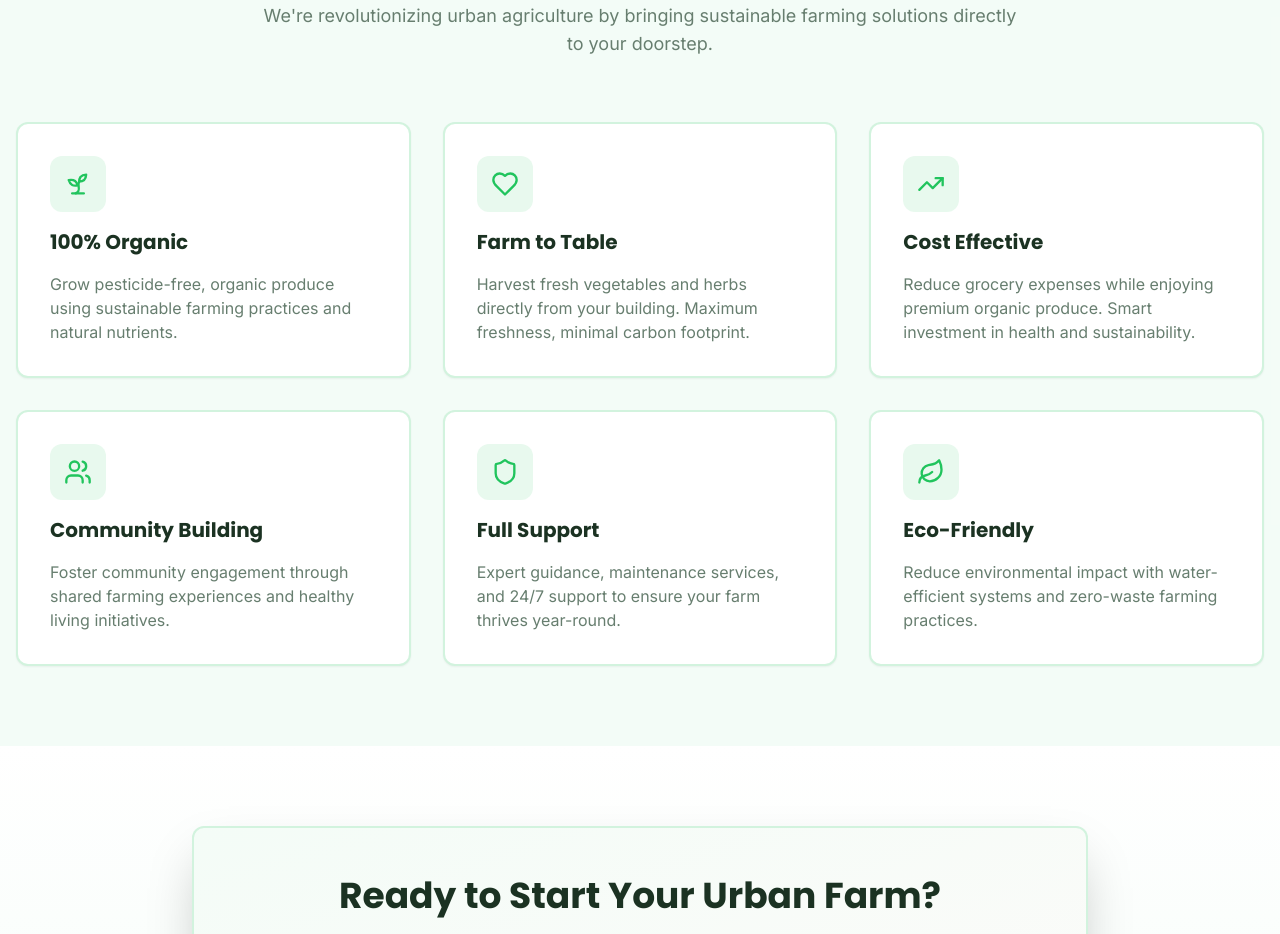
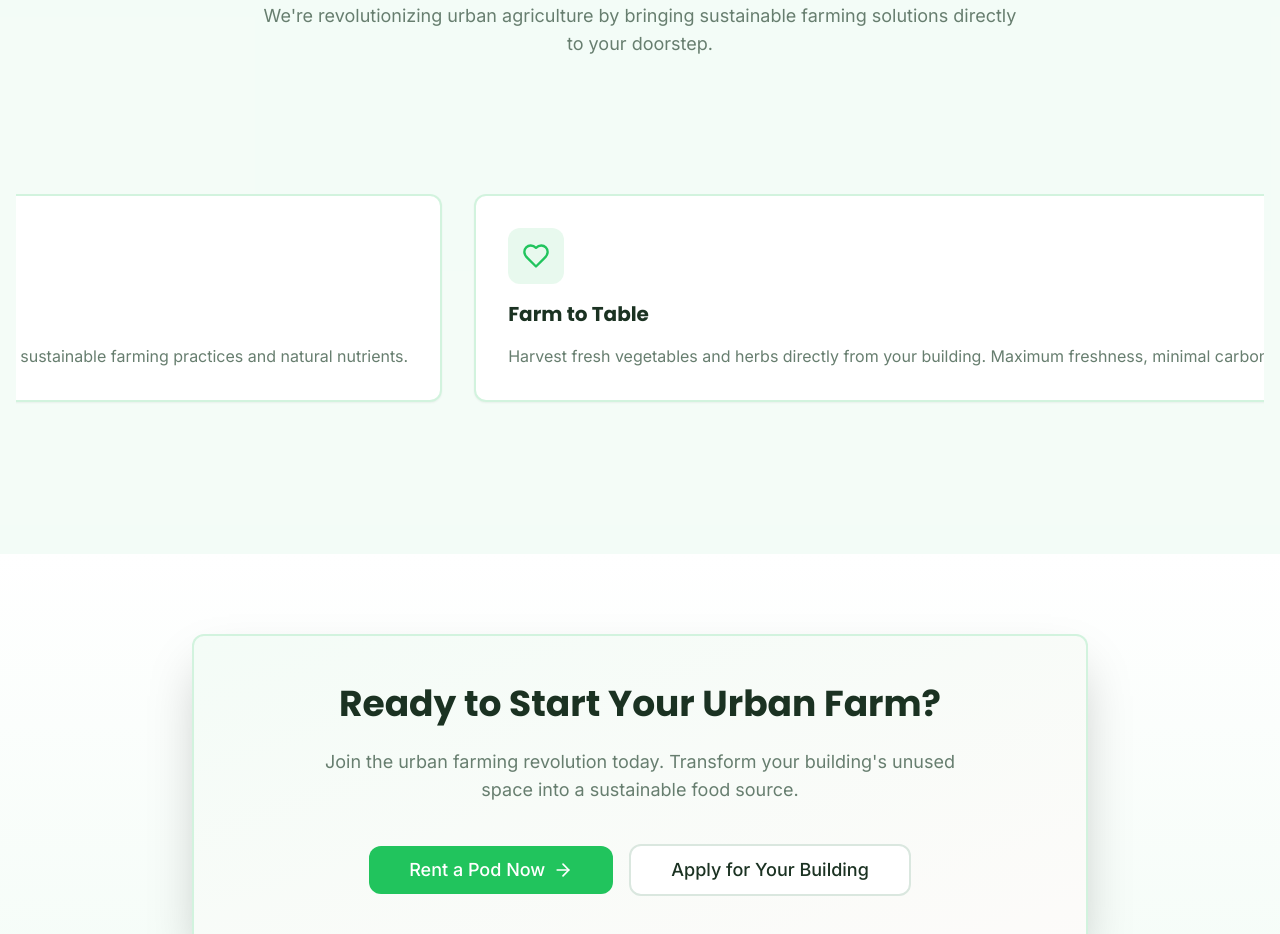
Before and after one commit to Gimbler778/Urbanroots-Farms, a React (Vite) app in the folder frontend/: page / in a window 1280 px wide. Shown: the part 1000-1934 px from the top of the page. Built offline with nearby package versions, Linux system fonts and the light colour scheme.

Commit message:
added crousel

```diff
--- a/frontend/src/index.css
+++ b/frontend/src/index.css
@@ -77,4 +77,11 @@
   .smooth-scroll {
     scroll-behavior: smooth;
   }
+  .scrollbar-hide::-webkit-scrollbar {
+    display: none;
+  }
+  .scrollbar-hide {
+    -ms-overflow-style: none;
+    scrollbar-width: none;
+  }
 }
--- a/frontend/src/pages/HomePage.tsx
+++ b/frontend/src/pages/HomePage.tsx
@@ -1,10 +1,64 @@
 import { Link } from 'react-router-dom'
 import Layout from '@/components/Layout'
-import { Leaf, Sprout, Heart, TrendingUp, Users, Shield, ArrowRight } from 'lucide-react'
+import { Leaf, Sprout, Heart, TrendingUp, Users, Shield, ArrowRight, ChevronLeft, ChevronRight } from 'lucide-react'
 import { Button } from '@/components/ui/button'
 import { Card, CardContent } from '@/components/ui/card'
+import { useRef, useState, useEffect } from 'react'
 
 export default function HomePage() {
+  const scrollContainerRef = useRef<HTMLDivElement>(null)
+  const [canScrollLeft, setCanScrollLeft] = useState(false)
+  const [canScrollRight, setCanScrollRight] = useState(true)
+  const [isPaused, setIsPaused] = useState(false)
+
+  const checkScroll = () => {
+    if (scrollContainerRef.current) {
+      const { scrollLeft, scrollWidth, clientWidth } = scrollContainerRef.current
+      setCanScrollLeft(scrollLeft > 0)
+      setCanScrollRight(scrollLeft < scrollWidth - clientWidth - 10)
+    }
+  }
+
+  const scroll = (direction: 'left' | 'right') => {
+    if (scrollContainerRef.current) {
+      const scrollAmount = 400
+      scrollContainerRef.current.scrollBy({
+        left: direction === 'left' ? -scrollAmount : scrollAmount,
+        behavior: 'smooth'
+      })
+    }
+  }
+
+  const autoScroll = () => {
+    if (scrollContainerRef.current && !isPaused) {
+      const { scrollLeft, scrollWidth, clientWidth } = scrollContainerRef.current
+
+      // If reached the end, scroll back to start
+      if (scrollLeft >= scrollWidth - clientWidth - 10) {
+        scrollContainerRef.current.scrollTo({ left: 0, behavior: 'smooth' })
+      } else {
+        scrollContainerRef.current.scrollBy({ left: 2, behavior: 'auto' })
+      }
+    }
+  }
+
+  useEffect(() => {
+    checkScroll()
+    const container = scrollContainerRef.current
+    if (container) {
+      container.addEventListener('scroll', checkScroll)
+      window.addEventListener('resize', checkScroll)
+
+      // Auto-scroll interval
+      const intervalId = setInterval(autoScroll, 30)
+
+      return () => {
+        container.removeEventListener('scroll', checkScroll)
+        window.removeEventListener('resize', checkScroll)
+        clearInterval(intervalId)
+      }
+    }
+  }, [isPaused])
   return (
     <Layout>
       {/* Hero Section */}
@@ -82,7 +136,7 @@ export default function HomePage() {
       </section>
 
       {/* Why UrbanRoots Section */}
-      <section className="py-20 bg-primary/5">
+      <section className="py-20 bg-primary/5 overflow-hidden">
         <div className="container mx-auto px-4">
           <div className="text-center max-w-3xl mx-auto mb-16">
             <h2 className="text-4xl md:text-5xl font-bold mb-6">
@@ -93,9 +147,42 @@ export default function HomePage() {
             </p>
           </div>
 
-          <div className="grid grid-cols-1 md:grid-cols-2 lg:grid-cols-3 gap-8">
+          {/* Carousel Container */}
+          <div
+            className="relative group py-12 -mx-4 px-4"
+            onMouseEnter={() => setIsPaused(true)}
+            onMouseLeave={() => setIsPaused(false)}
+          >
+            {/* Left Arrow */}
+            {canScrollLeft && (
+              <button
+                onClick={() => scroll('left')}
+                className="absolute left-0 top-1/2 -translate-y-1/2 z-10 bg-background/90 hover:bg-background shadow-lg rounded-full p-3 opacity-0 group-hover:opacity-100 transition-opacity duration-300"
+                aria-label="Scroll left"
+              >
+                <ChevronLeft className="w-6 h-6 text-primary" />
+              </button>
+            )}
+
+            {/* Right Arrow */}
+            {canScrollRight && (
+              <button
+                onClick={() => scroll('right')}
+                className="absolute right-0 top-1/2 -translate-y-1/2 z-10 bg-background/90 hover:bg-background shadow-lg rounded-full p-3 opacity-0 group-hover:opacity-100 transition-opacity duration-300"
+                aria-label="Scroll right"
+              >
+                <ChevronRight className="w-6 h-6 text-primary" />
+              </button>
+            )}
+
+            {/* Scrollable Cards Container */}
+            <div
+              ref={scrollContainerRef}
+              className="flex overflow-x-auto overflow-y-visible gap-8 px-6 py-6 scrollbar-hide"
+              style={{ scrollbarWidth: 'none', msOverflowStyle: 'none' }}
+            >
               {/* Feature Card 1 */}
-            <Card className="border-2 border-primary/20 hover:border-[hsl(var(--earth-brown))]/60 transition-all hover:shadow-lg">
+              <Card className="min-w-[320px] md:min-w-[380px] flex-shrink-0 border-2 border-primary/20 hover:border-[hsl(var(--earth-brown))]/60 transition-all duration-300 hover:shadow-2xl hover:scale-[1.08] hover:-translate-y-2">
                 <CardContent className="p-8 space-y-4">
                   <div className="w-14 h-14 rounded-xl bg-primary/10 flex items-center justify-center">
                     <Sprout className="w-7 h-7 text-primary" />
@@ -108,7 +195,7 @@ export default function HomePage() {
               </Card>
 
               {/* Feature Card 2 */}
-            <Card className="border-2 border-primary/20 hover:border-[hsl(var(--earth-brown))]/60 transition-all hover:shadow-lg">
+              <Card className="min-w-[320px] md:min-w-[380px] flex-shrink-0 border-2 border-primary/20 hover:border-[hsl(var(--earth-brown))]/60 transition-all duration-300 hover:shadow-2xl hover:scale-[1.08] hover:-translate-y-2">
                 <CardContent className="p-8 space-y-4">
                   <div className="w-14 h-14 rounded-xl bg-primary/10 flex items-center justify-center">
                     <Heart className="w-7 h-7 text-primary" />
@@ -121,7 +208,7 @@ export default function HomePage() {
               </Card>
 
               {/* Feature Card 3 */}
-            <Card className="border-2 border-primary/20 hover:border-[hsl(var(--earth-brown))]/60 transition-all hover:shadow-lg">
+              <Card className="min-w-[320px] md:min-w-[380px] flex-shrink-0 border-2 border-primary/20 hover:border-[hsl(var(--earth-brown))]/60 transition-all duration-300 hover:shadow-2xl hover:scale-[1.08] hover:-translate-y-2">
                 <CardContent className="p-8 space-y-4">
                   <div className="w-14 h-14 rounded-xl bg-primary/10 flex items-center justify-center">
                     <TrendingUp className="w-7 h-7 text-primary" />
@@ -134,7 +221,7 @@ export default function HomePage() {
               </Card>
 
               {/* Feature Card 4 */}
-            <Card className="border-2 border-primary/20 hover:border-[hsl(var(--earth-brown))]/60 transition-all hover:shadow-lg">
+              <Card className="min-w-[320px] md:min-w-[380px] flex-shrink-0 border-2 border-primary/20 hover:border-[hsl(var(--earth-brown))]/60 transition-all duration-300 hover:shadow-2xl hover:scale-[1.08] hover:-translate-y-2">
                 <CardContent className="p-8 space-y-4">
                   <div className="w-14 h-14 rounded-xl bg-primary/10 flex items-center justify-center">
                     <Users className="w-7 h-7 text-primary" />
@@ -147,7 +234,7 @@ export default function HomePage() {
               </Card>
 
               {/* Feature Card 5 */}
-            <Card className="border-2 border-primary/20 hover:border-[hsl(var(--earth-brown))]/60 transition-all hover:shadow-lg">
+              <Card className="min-w-[320px] md:min-w-[380px] flex-shrink-0 border-2 border-primary/20 hover:border-[hsl(var(--earth-brown))]/60 transition-all duration-300 hover:shadow-2xl hover:scale-[1.08] hover:-translate-y-2">
                 <CardContent className="p-8 space-y-4">
                   <div className="w-14 h-14 rounded-xl bg-primary/10 flex items-center justify-center">
                     <Shield className="w-7 h-7 text-primary" />
@@ -160,7 +247,7 @@ export default function HomePage() {
               </Card>
 
               {/* Feature Card 6 */}
-            <Card className="border-2 border-primary/20 hover:border-[hsl(var(--earth-brown))]/60 transition-all hover:shadow-lg">
+              <Card className="min-w-[320px] md:min-w-[380px] flex-shrink-0 border-2 border-primary/20 hover:border-[hsl(var(--earth-brown))]/60 transition-all duration-300 hover:shadow-2xl hover:scale-[1.08] hover:-translate-y-2">
                 <CardContent className="p-8 space-y-4">
                   <div className="w-14 h-14 rounded-xl bg-primary/10 flex items-center justify-center">
                     <Leaf className="w-7 h-7 text-primary" />
@@ -171,6 +258,7 @@ export default function HomePage() {
                   </p>
                 </CardContent>
               </Card>
+            </div>
           </div>
         </div>
       </section>
```
Lines whose indentation alone changed are shown as unchanged.
